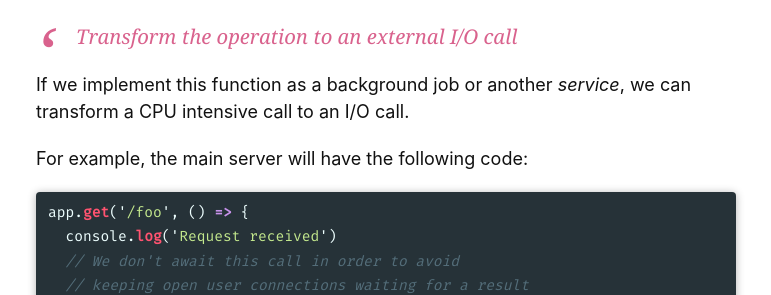
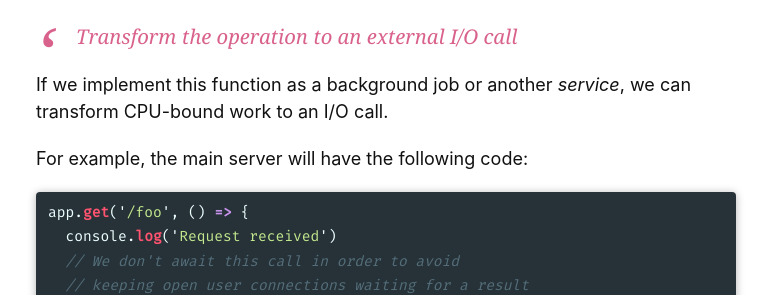
Before and after one commit to emibloque/emibloque, a Jekyll site: the page built from _posts/2020-04-10-the-main-threat-of-a-single-thread.md, in a window 1280 px wide and 900 px high, scrolled down 7040 px. Shown: the part 186-481 px from the top of the window, without its empty margins (254-1025 px from the left). Built offline with Jekyll 4.4.1, drawn with Linux system fonts in a browser that asks for light colours; some of the changed text lies outside the part shown.

Commit message:
Apply feedback from @dcriado

```diff
--- a/_posts/2020-04-10-the-main-threat-of-a-single-thread.md
+++ b/_posts/2020-04-10-the-main-threat-of-a-single-thread.md
@@ -32,7 +32,7 @@ I found that some candidates have a common answer:
 
 > JavaScript is asynchronous, so there is nothing to worry about.
 
-This is kind of true for **I/O operations** (calling a REST API, a database, reading a file...), but not for **CPU intensive tasks**, and before getting into this I'd like to review some concepts.
+This is kind of true for **I/O operations** (calling a REST API, a database, reading a file...), but not for **CPU-bound tasks**, and before getting into this I'd like to review some concepts.
 
 ## Some background
 
@@ -219,7 +219,7 @@ To solve this problem, we need to offload the computation of `longTask` to the b
 
 > Transform the operation to an external I/O call
 
-If we implement this function as a background job or another _service_, we can transform a CPU intensive call to an I/O call.
+If we implement this function as a background job or another _service_, we can transform CPU-bound work to an I/O call.
 
 For example, the main server will have the following code:
 
@@ -249,6 +249,6 @@ Using a worker thread, we can offload the execution of this task to another thre
 
 ## Final thoughts
 
-Usually, in the majority of programs that we write, it's hard to reach a situation where we accidentally block the main thread with a CPU intensive task.
+Usually, in the majority of programs that we write, it's hard to reach a situation where we accidentally block the main thread with a CPU-intensive task.
 
 However, I hope this article helps you in the future finding possible bottlenecks or slowdowns in your web server or frontend application.
```
Also changed, not shown: other parts of _posts/2020-04-10-the-main-threat-of-a-single-thread.md (+1 -1 lines).
